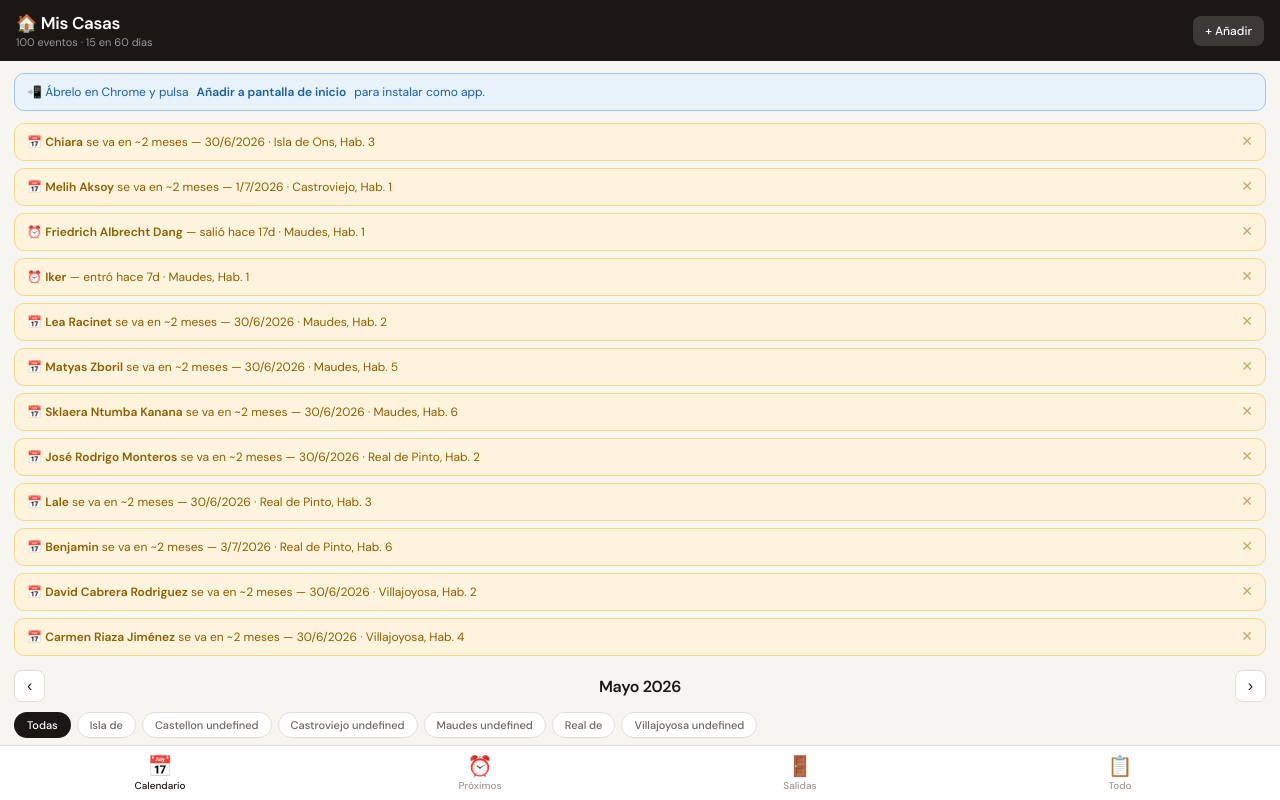
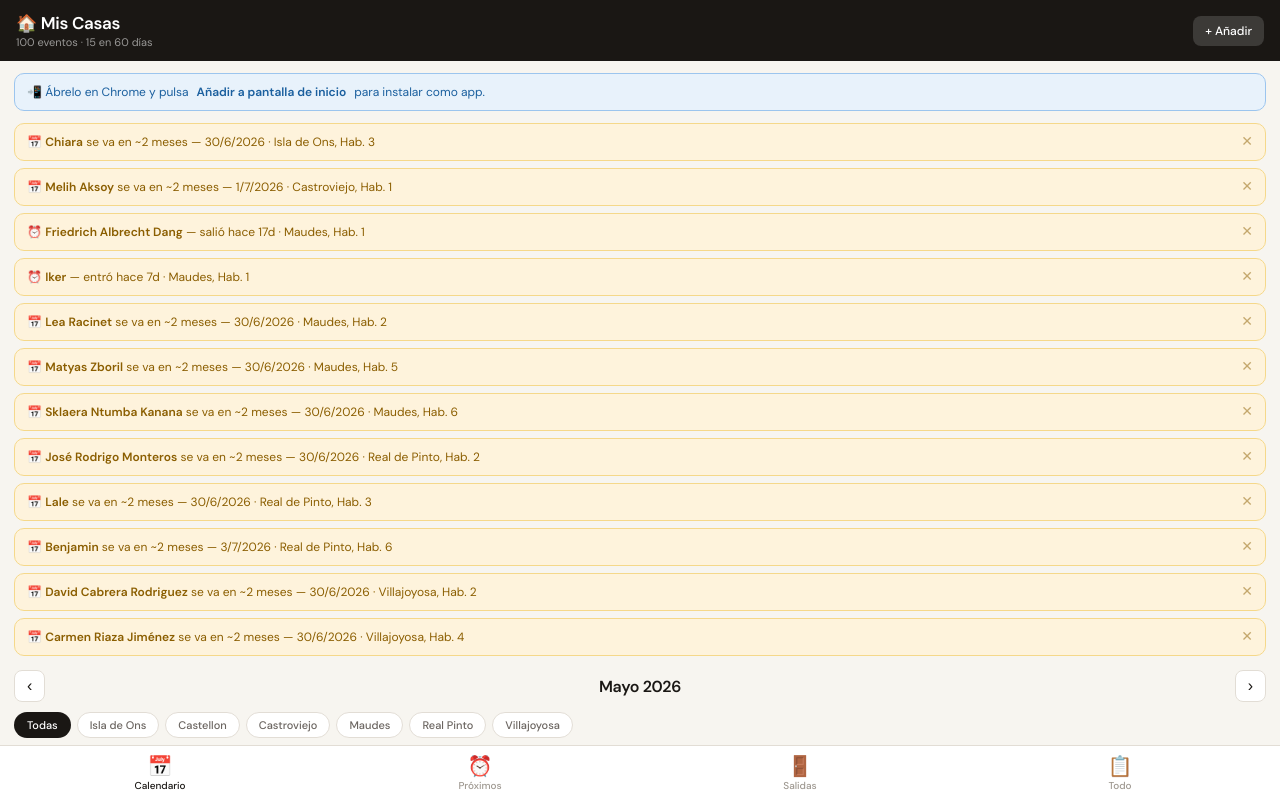
Before and after one commit to aserdia/mis-casas, a plain HTML site: page index.html in a window 1280 px wide. Drawn offline with nearby package versions, Linux system fonts and the light colour scheme.

Commit message:
Update index.html

```diff
--- a/index.html
+++ b/index.html
@@ -221,6 +221,7 @@ html, body { height:100%; overflow:hidden; font-family:'DM Sans',sans-serif; bac
 
 <script>
 const HOUSES  = ['Isla de Ons','Castellon','Castroviejo','Maudes','Real de Pinto','Villajoyosa'];
+const HSHORT  = ['Isla de Ons','Castellon','Castroviejo','Maudes','Real Pinto','Villajoyosa'];
 const HCOLORS = ['#1A5F9E','#2D7A4F','#8B5E00','#8B3A3A','#6B3FA0','#1A7A7A'];
 const MONTHS  = ['Enero','Febrero','Marzo','Abril','Mayo','Junio','Julio','Agosto','Septiembre','Octubre','Noviembre','Diciembre'];
 const DAYS    = ['L','M','X','J','V','S','D'];
@@ -401,7 +402,7 @@ function renderCal(){
   const total=Math.ceil((off+dim)/7)*7,ts=toStr(today);
 
   // House chips
-  const chips=[['all','Todas'],...HOUSES.map((h,i)=>[String(i),h.split(' ')[0]+' '+h.split(' ')[1]])];
+  const chips=[['all','Todas'],...HSHORT.map((h,i)=>[String(i),h])];
   const chipHTML=`<div class="house-scroll">${chips.map(([h,l])=>`<button class="hchip${activeHouse===h?' on':''}" data-h="${h}">${l}</button>`).join('')}</div>`;
 
   // Days header
```
